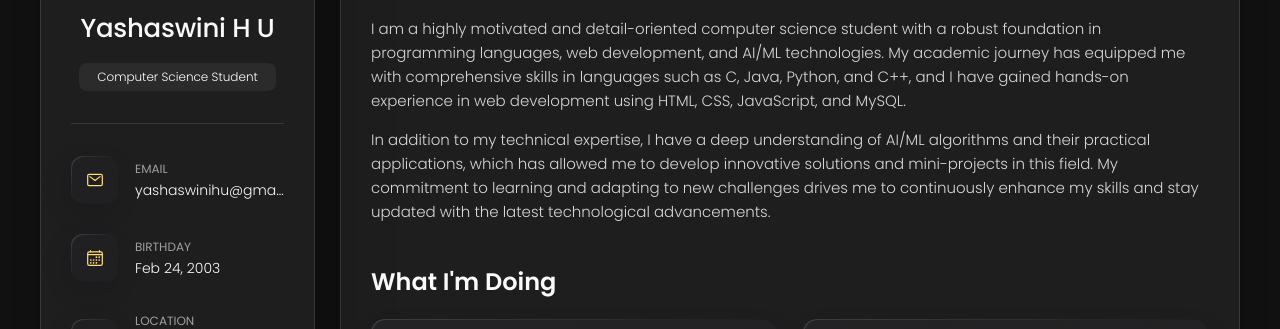
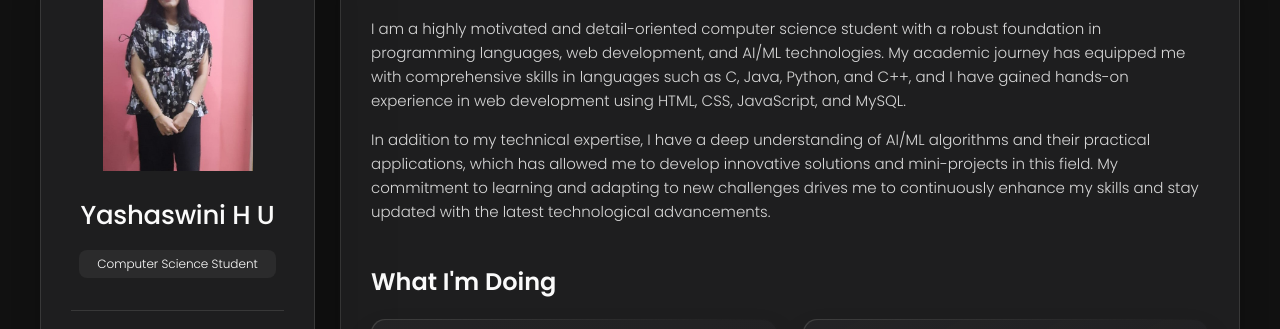
Before and after one commit to YashaswiniHU/Portfolio-Website, a plain HTML site: page index.html in a window 1280 px wide. Shown: the part 162-491 px from the top of the page. Drawn offline with nearby package versions, Linux system fonts and the light colour scheme.

Commit message:
Update index.html

```diff
--- a/index.html
+++ b/index.html
@@ -26,7 +26,7 @@
     <aside class="sidebar" data-sidebar>
       <div class="sidebar-info">
         <figure class="avatar-box">
-          <img src=".avatar.jpg" alt="Yashaswini H U" width="80">
+          <img src="avatar.jpg" alt="Yashaswini H U" width="80">
         </figure>
         <div class="info-content">
           <h1 class="name" title="Yashaswini H U">Yashaswini H U</h1>
```
